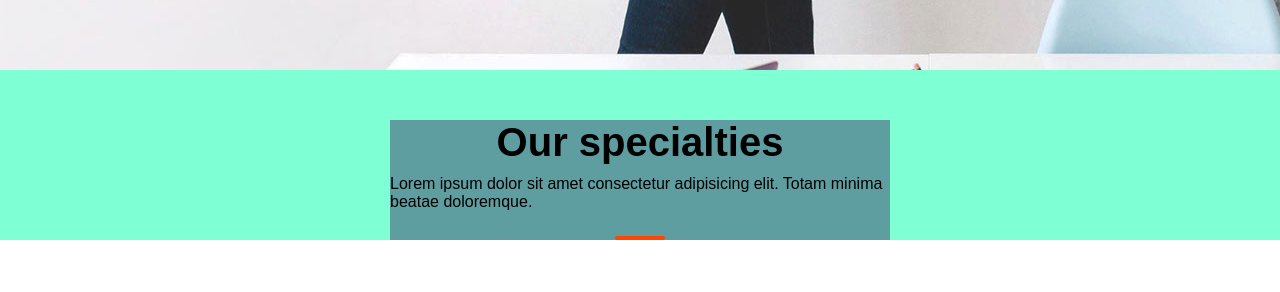
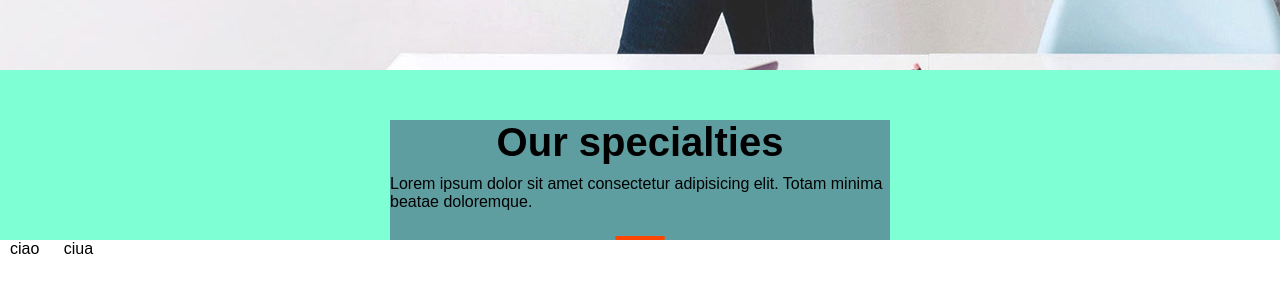
Before and after one commit to sandyclaws89/proj-html-vuejs, a Vue app: page / in a window 1280 px wide. Shown: the part 650-942 px from the top of the page. Built offline with nearby package versions, Linux system fonts and the light colour scheme.

Commit message:
proseguo con sezione our specialties

```diff
--- a/src/components/SpecialtiesSection.vue
+++ b/src/components/SpecialtiesSection.vue
@@ -1,15 +1,27 @@
 <template>
-<section class="flex our-specialties">
+    <section>
+        <div class="flex title-box">
             <div class="flex main-container">
                 <h2>
                     Our specialties
                 </h2>
                 <p>
-            Lorem ipsum dolor sit amet consectetur adipisicing elit. Totam minima beatae doloremque.
+                    Lorem ipsum dolor sit amet consectetur adipisicing elit. Totam minima      beatae doloremque.
                 </p>
                     <span></span>
             </div>
+        </div>
+        <div class="flex list main-container">
+            <ul>
+                <li>
+                    ciao
+                </li>
+                <li>
+                    ciua
 
+                </li>
+            </ul>
+        </div>
     </section>
 
 </template>
@@ -21,7 +33,7 @@ export default {
 </script>
 
 <style lang="scss">
-    .our-specialties {
+    .title-box {
         justify-content: center;
         padding-top: 50px;
         align-items: center;
@@ -45,8 +57,14 @@ export default {
                 border-radius: 40px;
                 border: solid orangered;
                 border-width: 2px;
-
             }
         }
     }
+    .list{
+        align-items: center;
+        li{
+            display: inline;
+            padding: 10px;
+        }
+    }
 </style>
```
Lines whose indentation alone changed are shown as unchanged.
